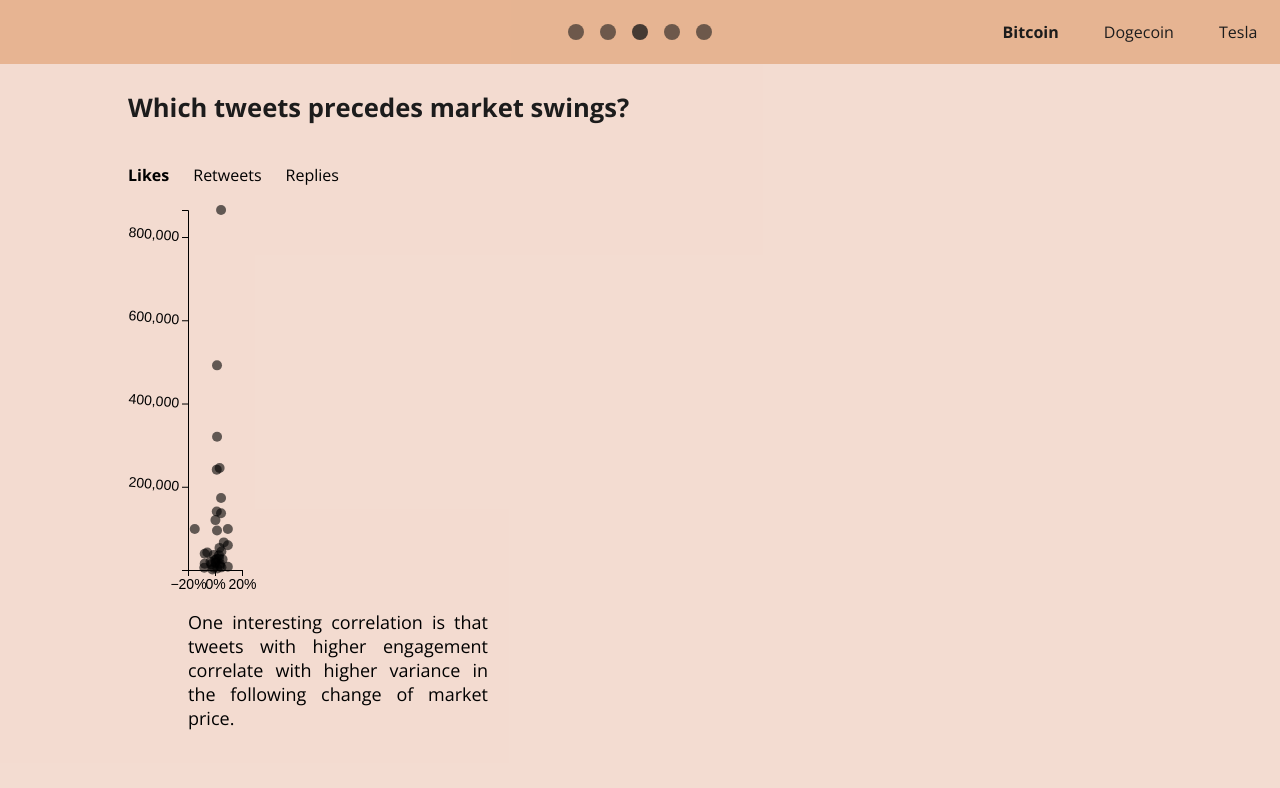
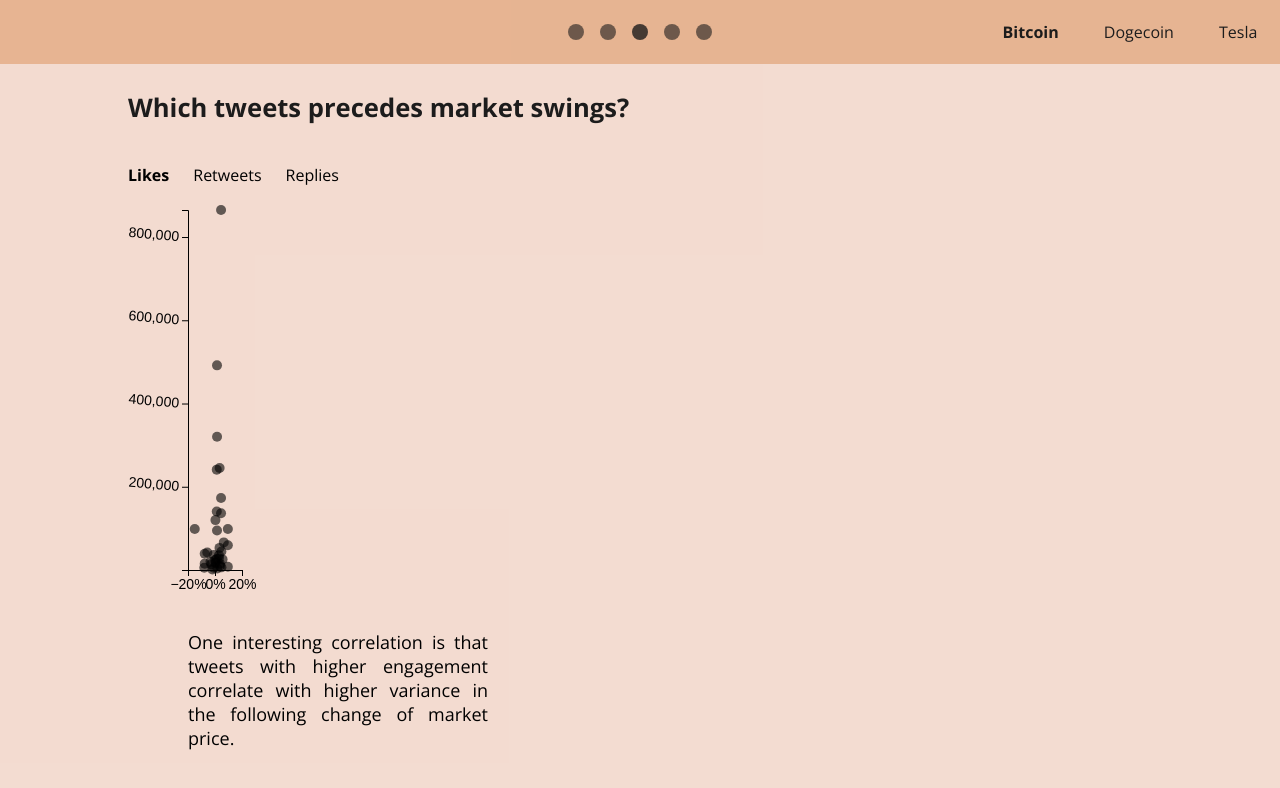
Before and after one commit to com-480-data-visualization/datavis-project-2022-visualizationclowns, a React (Vite) app in the folder viz/: page /ranking in a window 1280 px wide. Shown: the top 788 px of the page. Built offline with nearby package versions, Linux system fonts and the light colour scheme.

Commit message:
Moved text & readded debounce

```diff
--- a/viz/src/components/engagementRanking/EngagementRanking.jsx
+++ b/viz/src/components/engagementRanking/EngagementRanking.jsx
@@ -129,7 +129,7 @@ const EngagementRanking = ({ tweets }) => {
               [margin.left, 0],
               [width - margin.right, height - margin.bottom],
             ])
-            .on("start brush", brushed)
+            .on("start brush", debounce(brushed))
         );
     }
 
--- a/viz/src/pages/EnagementRankingPage/EngagementRankingPage.module.css
+++ b/viz/src/pages/EnagementRankingPage/EngagementRankingPage.module.css
@@ -5,7 +5,7 @@
 }
 
 .texts {
-  margin-top: 60px;
+  margin-top: 80px;
   margin-left: 60px;
 }
 
```
